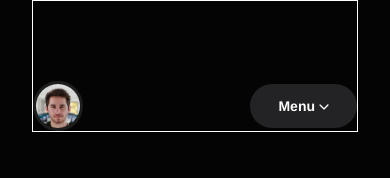
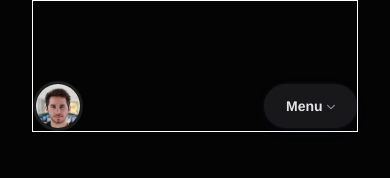
Before and after one commit to danielpizarrotadres/web-site, a React (Create React App) app: page / in a window 390 px wide. Shown: the top 178 px of the page. Built offline with nearby package versions, Linux system fonts and the light colour scheme.

Commit message:
:construction: WIP Mobile Navigation Toggle Button

```diff
--- a/src/App.js
+++ b/src/App.js
@@ -3,6 +3,7 @@ import classes from './App.module.css';
 // import { AiFillHome } from 'react-icons/ai';
 import { IoIosArrowDown } from 'react-icons/io';
 import logo from './logo.jpg';
+import arrow from './logo.svg';
 
 
 const App = () => {
@@ -16,39 +17,19 @@ const App = () => {
     const navigation = () => {
         switch (size) {
             case 'sm': // -> Small >= 576px
-                return (
-                    <nav className={classes.Navigation}>
-                        <ul className={classes.ItemList}>
-                            <li className={classes.Item}>
-                                <a
-                                    className={classes.Link}
-                                    href='https://some-url-ref.com'
-                                >
-                                    Menu
-                                    <IoIosArrowDown className={classes.ArrowIcon} />
-                                </a>
-                            </li>
-                        </ul>
-                    </nav>
-                );
             case 'md': // -> Medium >= 768px
-                return (
-                    <nav className={classes.Navigation}>
-                        <ul className={classes.ItemList}>
-                            <li className={classes.Item}>
-                                <a
-                                    className={classes.Link}
-                                    href='https://some-url-ref.com'
-                                >
-                                    Menu
-                                    <IoIosArrowDown className={classes.ArrowIcon} />
-                                </a>
-                            </li>
-                        </ul>
-                    </nav>
-                );
+                return <React.Fragment>
+                    <button className={classes.Toggle}>
+                        Menu
+                       <IoIosArrowDown
+                        className={classes.ArrowIcon}
+                       />
+                    </button>
+                </React.Fragment>
             case 'lg': // -> Large >= 992px
-                return (
+            case 'xl': // -> Extra Large >= 1200px
+            default:
+                return <React.Fragment>
                     <nav className={classes.Navigation}>
                         <ul className={classes.ItemList}>
                             <li className={classes.Item}>
@@ -69,32 +50,7 @@ const App = () => {
                             </li>
                         </ul>
                     </nav>
-                );
-            case 'xl': // -> Extra Large >= 1200px
-                return (
-                    <nav className={classes.Navigation}>
-                        <ul className={classes.ItemList}>
-                            <li className={classes.Item}>
-                                <a
-                                    className={classes.Link}
-                                    href='https://some-url-ref.com'
-                                >
-                                    About
-                                </a>
-                            </li>
-                            <li className={classes.Item}>
-                                <a
-                                    className={classes.Link}
-                                    href='https://some-url-ref.com'
-                                >
-                                    Articles
-                                </a>
-                            </li>
-                        </ul>
-                    </nav>
-                );
-            default:
-                break;
+                </React.Fragment>;
         }
     }
 
--- a/src/App.module.css
+++ b/src/App.module.css
@@ -1,6 +1,8 @@
 :root {
     --primary-black: #040404;
+    --secondary-black: #18181B;
     --primary-gray: #27272ae6;
+    --secondary-gray: #95959e;
     --primary-white: #ffffff;
     --primary-pink: #FBCFE8;
     --border-logo: rgb(255 255 255 / .1);
@@ -13,6 +15,7 @@
     background-color: var(--primary-black);
     background-repeat: no-repeat;
     padding: 0 12rem;
+    font-family: inherit;
 }
 
 main {
@@ -85,16 +88,36 @@ main {
 
 .ArrowIcon {
     position: relative;
-    bottom: -1px;
     left: 2px;
+    top: 2px;
+    font-size: 12px;
+    color: var(--secondary-gray);
+    font-weight: 1000;
 }
 
 .Link:active {
     color: var(--primary-pink);
 }
 
+.Toggle {
+    background-color: rgb(24 24 27/1);
+    color: #E4E4E7;
+    height: 44px;
+    width: 93.4844px;
+    cursor: pointer;
+    font-family: inherit;
+    font-weight: 500;
+    font-size: 14px;
+    padding: 12px 16px;
+    border-radius: 1.5rem;
+    box-shadow: rgba(67, 71, 85, 0.27) 0px 0px 0.25em,
+        rgba(90, 125, 188, 0.05) 0px 0.25em 1em;
+    border: none;
+    font-weight: 600;
+}
+
 .ArrowIcon:hover {
-    transform: rotate(20deg);
+    transform: rotate(180deg);
 }
 
 /* Test to use keyframes
```
